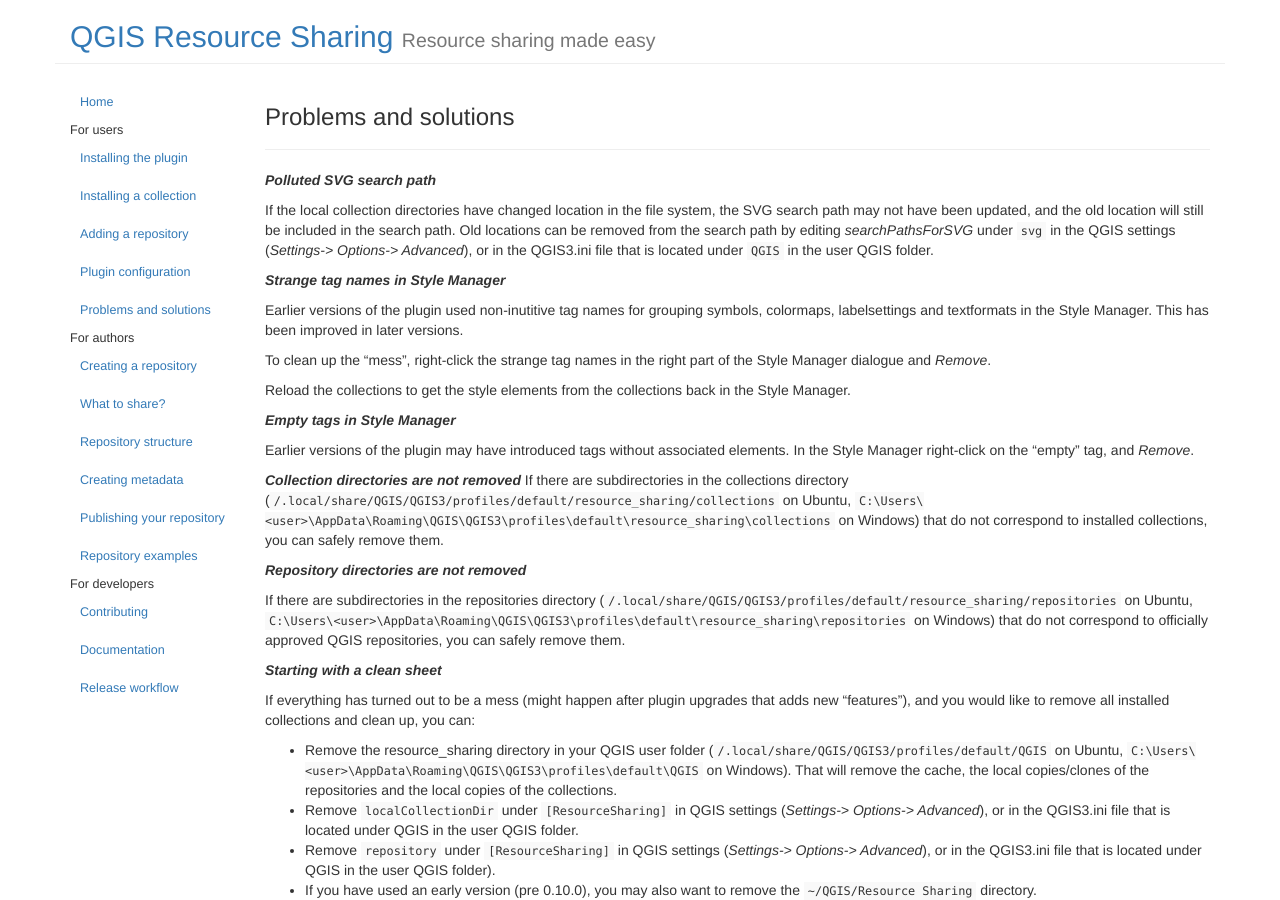
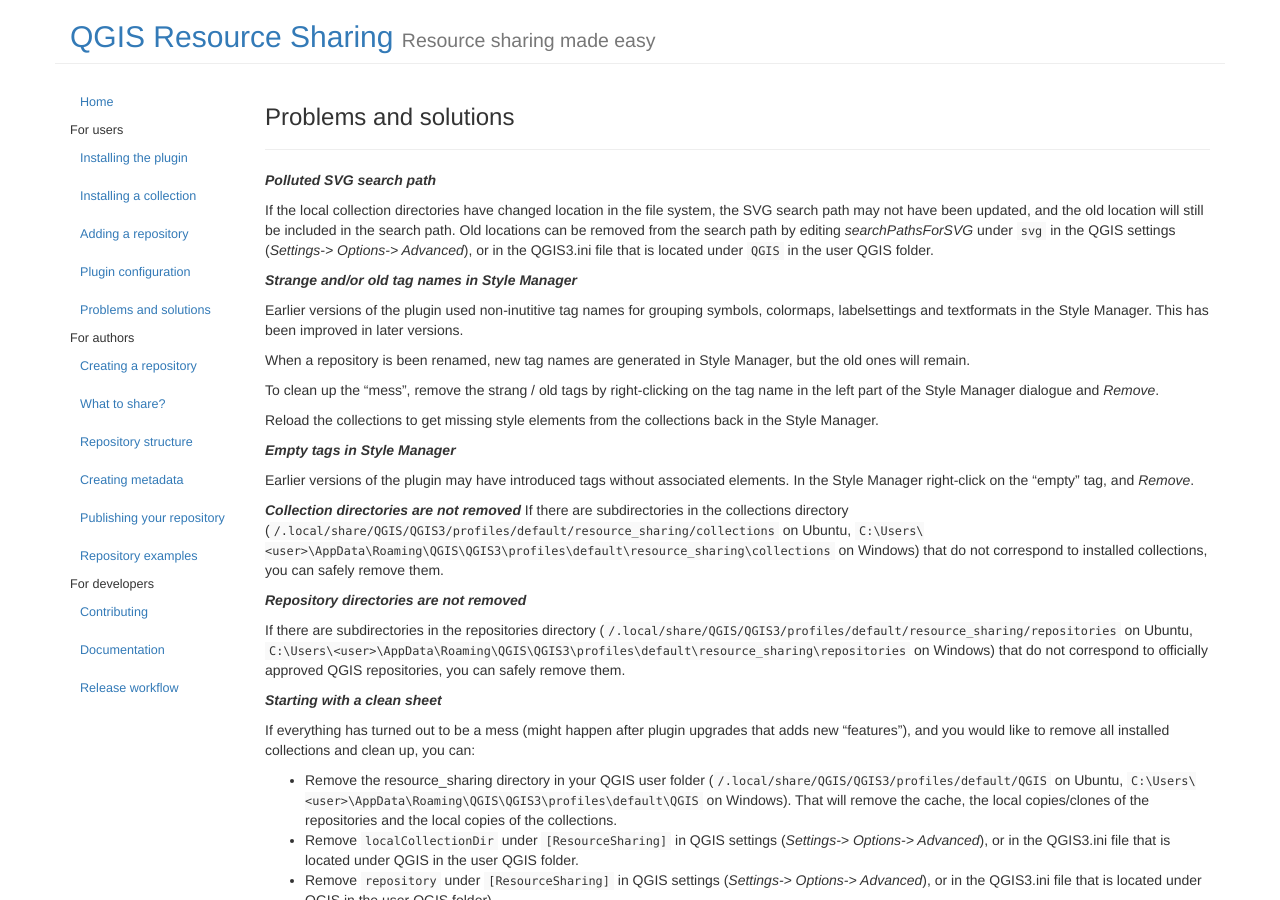
Before and after one commit to QGIS-Contribution/QGIS-ResourceSharing, a Jekyll site: the page built from _posts/2016-08-13-handling_problems.md, in a window 1280 px wide and 900 px high. Built offline with Jekyll 4.4.1, drawn with Linux system fonts in a browser that asks for light colours.

Commit message:
some polishing

```diff
--- a/_posts/2016-08-13-handling_problems.md
+++ b/_posts/2016-08-13-handling_problems.md
@@ -16,16 +16,20 @@
 (*Settings-> Options-> Advanced*), or in the QGIS3.ini file
 that is located under `QGIS` in the user QGIS folder.
 
-***Strange tag names in Style Manager***
+***Strange and/or old tag names in Style Manager***
 
 Earlier versions of the plugin used non-inutitive tag names
 for grouping symbols, colormaps, labelsettings and textformats
 in the Style Manager. This has been improved in later versions.
 
-To clean up the "mess", right-click the strange tag names in
-the right part of the Style Manager dialogue and *Remove*.
+When a repository is been renamed, new tag names are generated
+in Style Manager, but the old ones will remain.
 
-Reload the collections to get the style elements from the
+To clean up the "mess", remove the strang / old tags by
+right-clicking on the tag name in the left part of the
+Style Manager dialogue and *Remove*.
+
+Reload the collections to get missing style elements from the
 collections back in the Style Manager.
 
 ***Empty tags in Style Manager***
```
